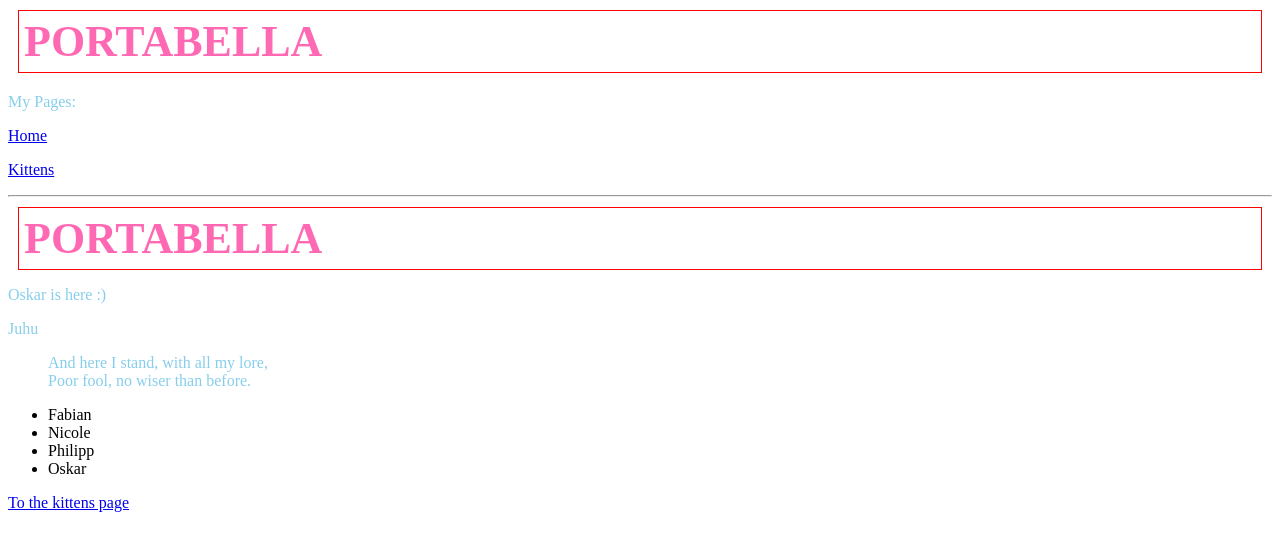
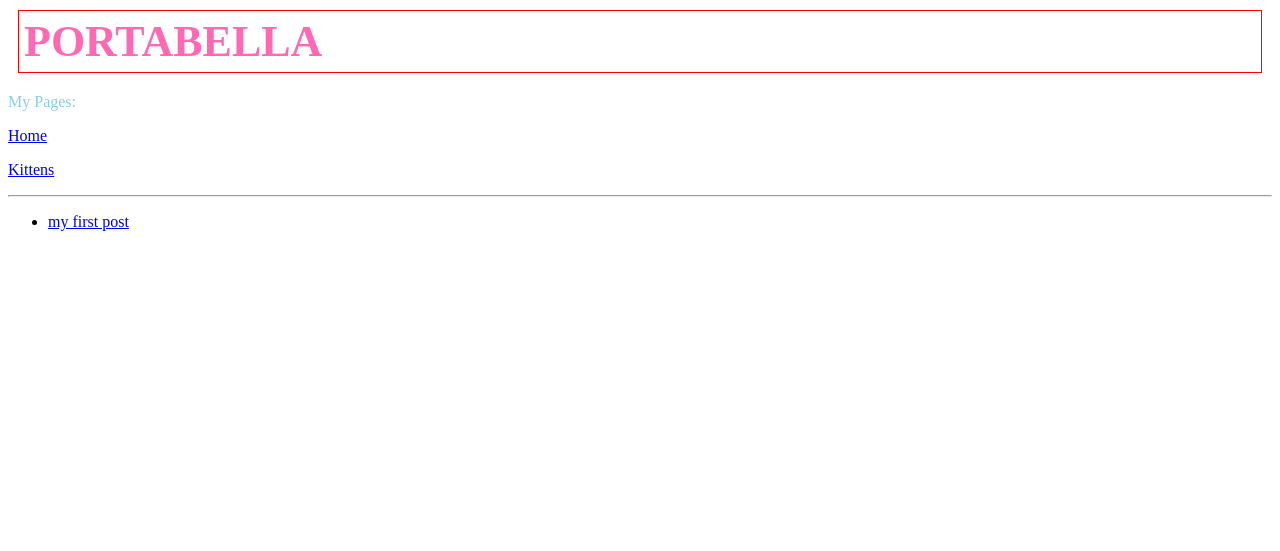
Before and after one commit to Portabella/Portabella.github.io, a Jekyll site: the page built from index.html, in a window 1280 px wide. Shown: the top 551 px of the page. Built offline with Jekyll 4.4.1, drawn with Linux system fonts in a browser that asks for light colours; some web fonts are replaced.

Commit message:
Update index.html

```diff
--- a/index.html
+++ b/index.html
@@ -1,22 +1,8 @@
 ---
 layout: default
 ---
-
-
-<h1> {{ site.title }}  </h1>
-<p>Oskar is here :)</p>
-<p>Juhu</p>
-
-<blockquote>
-    <p>And here I stand, with all my lore,<br />
-    Poor fool, no wiser than before.</p>
-</blockquote>
-
-
 <ul>
-  <li>Fabian</li>
-  <li>Nicole</li>
-  <li>Philipp</li>
-  <li>Oskar</li>
+    {% for post in site.posts %}
+        <li><a href="{{ post.url }}">{{ post.title }}</a></li>
+    {% endfor %}
 </ul>
-<p><a href="kittens.html">To the kittens page</a></p>
```
